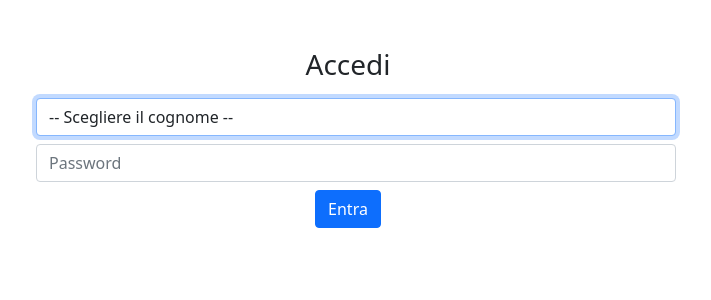
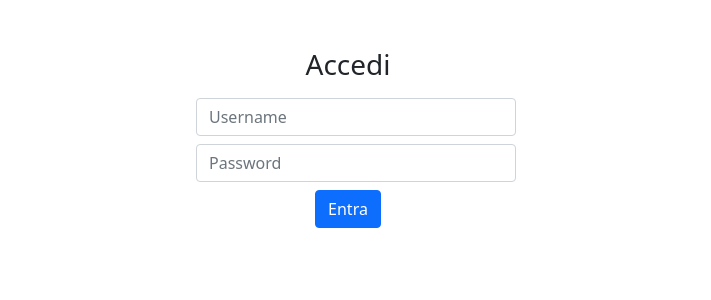
Before and after one commit to Hichem70/trova-testo, a Flask app: page /login in a window 1280 px wide. Shown: the top 300 px of the page, without its empty margins (292-1003 px from the left). Run offline with Flask 2, Linux system fonts and the light colour scheme; data comes from the database, SQL or seed files in the repository; both versions use the stored data as it was before the commit.

Commit message:
fixed bug

```diff
--- a/main.py
+++ b/main.py
@@ -11,16 +11,7 @@ app.config['SQLALCHEMY_TRACK_MODIFICATIONS'] = False
 
 db = SQLAlchemy(app)
 
-class User(db.Model):
-    id = db.Column(db.Integer, primary_key=True)
-    firstname = db.Column(db.String(250), nullable=False)
-    lastname = db.Column(db.String(250), nullable=False)
-    password = db.Column(db.String(250), nullable=False)
-    texts = db.relationship('Text', backref='user', lazy=True)
 
-    def __init__(self, chapter):
-        self.firstname = firstname
-        self.lastname = lastname
 
 class Chapter(db.Model):
     id = db.Column(db.Integer, primary_key=True)
@@ -36,31 +27,31 @@ class Text(db.Model):
     content = db.Column(db.String(20000), nullable=False)
     source = db.Column(db.String(250), nullable=False)
     chapter_id = db.Column(db.Integer, db.ForeignKey('chapter.id'), nullable=False)
-    user_id = db.Column(db.Integer, db.ForeignKey('user.id'), nullable=False)
+
 
     def __init__(self, title, content, source, chapter_id):
         self.title = title
         self.content = content
         self.source = source
         self.chapter_id = chapter_id
-        self.user_id = user_id
+
 
 
 @app.route('/login', methods=['GET', 'POST'])
 def login():
 
-    users = User.query.all()
+
 
     if request.method == 'POST':
 
         username = request.form['username']
         password = request.form['password']
 
-        user = User.query.filter_by(id=username).first()
 
-        if user.password == password:
+
+        if password == "docenti2021" and username != "":
             session['password'] = password
-            flash(f'Ciao {user.firstname} !', 'success')
+            flash(f'Ciao {username} !', 'success')
             return redirect(url_for('home'))
         else:
             flash(f'Password errata! Riprova', 'error')
@@ -70,7 +61,7 @@ def login():
 
 
 
-    return render_template('login.html', users=users)
+    return render_template('login.html')
 
 @app.route('/logout')
 def logout():
@@ -135,12 +126,14 @@ def edit(id):
         source = request.form['source']
         related_chapter = request.form['chapter']
 
+
         update_this = Text.query.filter_by(id=id).first()
 
         update_this.title=title
         update_this.content=content
         update_this.source=source
         update_this.chapter_id=related_chapter
+
 
 
 
@@ -154,4 +147,4 @@ def edit(id):
     return render_template('edit.html', text=text, chapters=chapters)
 
 if __name__ == "__main__":
-    app.run(debug=False)
+    app.run(debug=True)
--- a/templates/edit.html
+++ b/templates/edit.html
@@ -27,6 +27,8 @@
             </select>
         </div>
 
+
+
         <div class="form-group m-2">
             <button class="btn btn-success" role="submit">Salva</button>
         </div>
--- a/templates/login.html
+++ b/templates/login.html
@@ -14,17 +14,12 @@
 </head>
 
 <body class="d-flex justify-content-center align-items-center flex-column w-100">
-    <form class="text-center w-50 m-5" method="POST" action="">
+    <form class="text-center w-25 m-5" method="POST" action="">
 
         <h1 class="h3 mb-3 font-weight-normal">Accedi</h1>
 
-        <select name="username" class="form-control m-2" name="" id="" required autofocus>
-            <option value="">-- Scegliere il cognome --</option>
-            {% for user in users %}
-            <option value="{{user.id}}">{{user.lastname}}</option>
-            {% endfor %}
-        </select>
 
+        <input name="username" type="text" id="" class="form-control m-2" placeholder="Username" required>
         <input name="password" type="password" id="" class="form-control m-2" placeholder="Password" required>
 
         <button class="btn btn-primary" type="submit">Entra</button>
```
Also changed, not shown: data.db.
